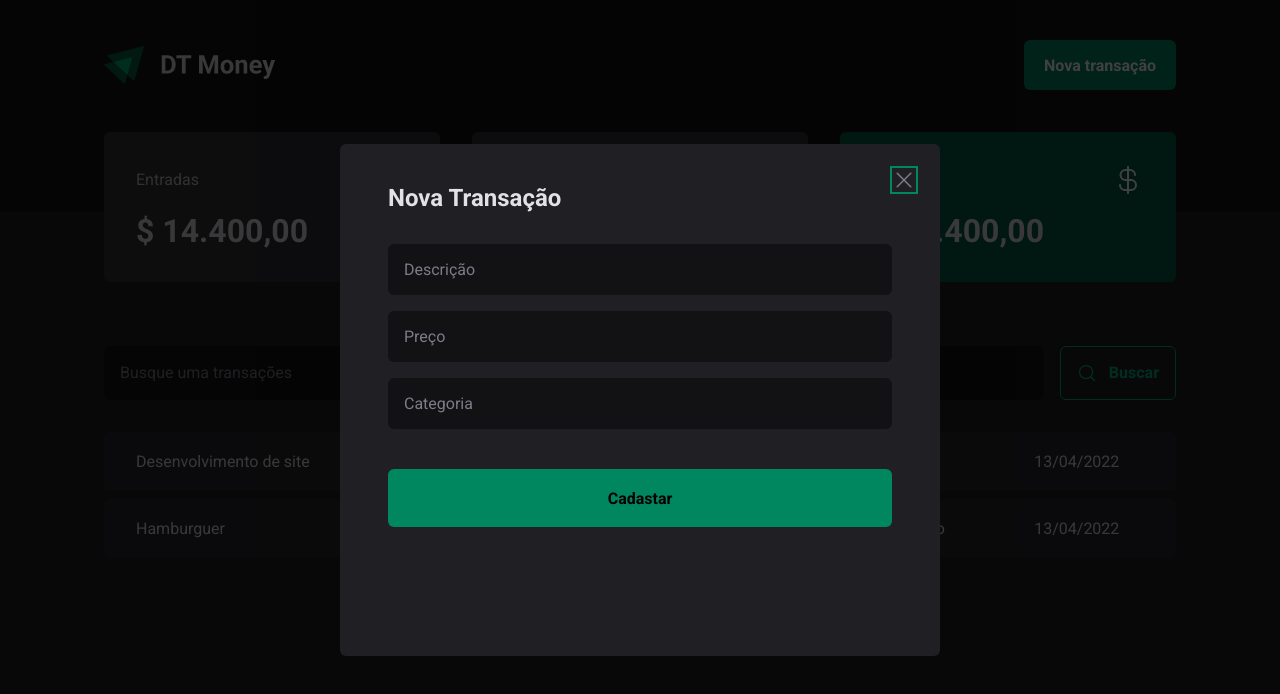
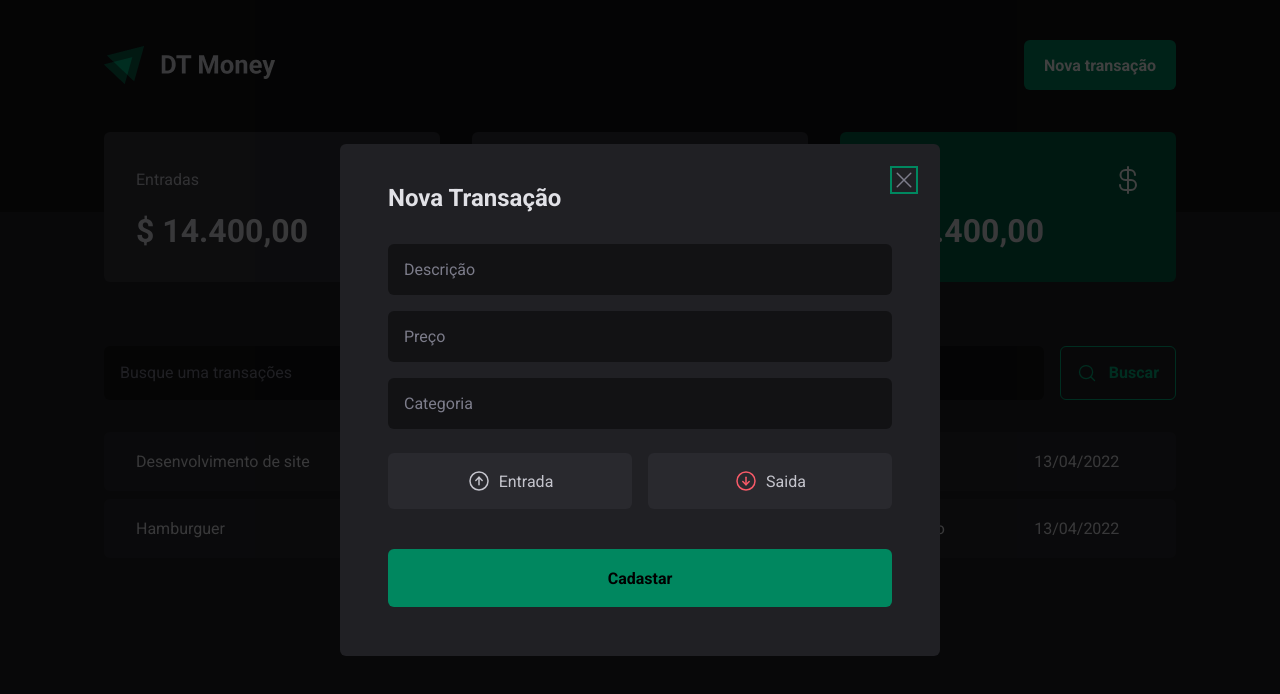
Before and after one commit to giovannirp/dt-monay, a React (Vite) app in the folder dt-monay/: page / in a window 1280 px wide. Both pictures are taken after a click on the button "Nova transação". Shown: the top 694 px of the page. Built offline with nearby package versions, Linux system fonts and the light colour scheme.

Commit message:
fix: adicionando efeito nos botão entrada e saida

```diff
--- a/dt-monay/package.json
+++ b/dt-monay/package.json
@@ -10,6 +10,7 @@
   },
   "dependencies": {
     "@radix-ui/react-dialog": "^1.0.2",
+    "@radix-ui/react-radio-group": "^1.1.1",
     "phosphor-react": "^1.4.1",
     "react": "^18.2.0",
     "react-dom": "^18.2.0",
--- a/dt-monay/src/components/NewTransactionModal/index.tsx
+++ b/dt-monay/src/components/NewTransactionModal/index.tsx
@@ -1,6 +1,7 @@
 import * as Dialog from "@radix-ui/react-dialog";
-import { X } from 'phosphor-react'
-import { CloseButton, Content, Overlay } from "./style";
+import { ArrowCircleDown, ArrowCircleUp, X } from 'phosphor-react'
+import { CloseButton, Content, Overlay, TransactionType, TransactionTypeButton } from "./style";
+
 
 export function NewTransactionModal() {
   return (
@@ -18,6 +19,19 @@
           <input type="number" placeholder="Preço" required />
           <input type="text" placeholder="Categoria" required />
 
+          <TransactionType>
+            <TransactionTypeButton variant="income" value="income">
+              <ArrowCircleUp size={24} />
+              Entrada
+            </TransactionTypeButton>
+
+            <TransactionTypeButton variant="outcome" value="outcome">
+              <ArrowCircleDown size={24} />
+              Saida
+            </TransactionTypeButton>
+          </TransactionType>
+
+
           <button type="submit">
             Cadastar
           </button>
--- a/dt-monay/src/components/NewTransactionModal/style.ts
+++ b/dt-monay/src/components/NewTransactionModal/style.ts
@@ -1,5 +1,6 @@
 import * as Dialog from "@radix-ui/react-dialog";
 import styled from "styled-components";
+import * as RadioGroup from '@radix-ui/react-radio-group';
 
 export const Overlay = styled(Dialog.Overlay)`
   position: fixed;
@@ -62,7 +63,7 @@
       }
     }
   }
-`
+`;
 
 export const CloseButton = styled(Dialog.Close)`
   position: absolute;
@@ -73,4 +74,46 @@
   right: 1.5rem;
   cursor: pointer;
   color: ${(props) => props.theme['gray-500']};
-`
+`;
+
+export const TransactionType = styled(RadioGroup.Root)`
+  display: grid;
+  grid-template-columns: repeat(2, 1fr);
+  gap: 1rem;
+  margin-top: 0.5rem;
+`;
+
+interface TransactionTypeButtonProps {
+  variant: 'income' | 'outcome';
+}
+
+export const TransactionTypeButton = styled(RadioGroup.Item)<TransactionTypeButtonProps>`
+  background: ${props => props.theme["gray-700"]};
+  padding: 1rem;
+  display: flex;
+  align-items: center;
+  justify-content: center;
+  gap: 0.5rem;
+  border-radius: 6px;
+  cursor: pointer;
+  border: 0;
+  color: ${props => props.theme["gray-300"]};
+
+  svg {
+    color: ${props => props.variant === 'income' ? props.theme["gray-300"] : props.theme["red-300"]}
+  }
+
+  &[data-state='unchecked']:hover {
+    transition: background-color 0.2s;
+    background: ${props => props.theme["gray-600"]};
+  }
+
+  &[data-state="checked"] {
+    color: ${props => props.theme.white};
+    background: ${props => props.variant === 'income' ? props.theme["green-500"] : props.theme["red-500"]};
+
+    svg {
+      color: ${props => props.theme.white};
+    }
+  }
+`;
```
Also changed, not shown: 1 other file (tests, documents, lock files or other folders).
